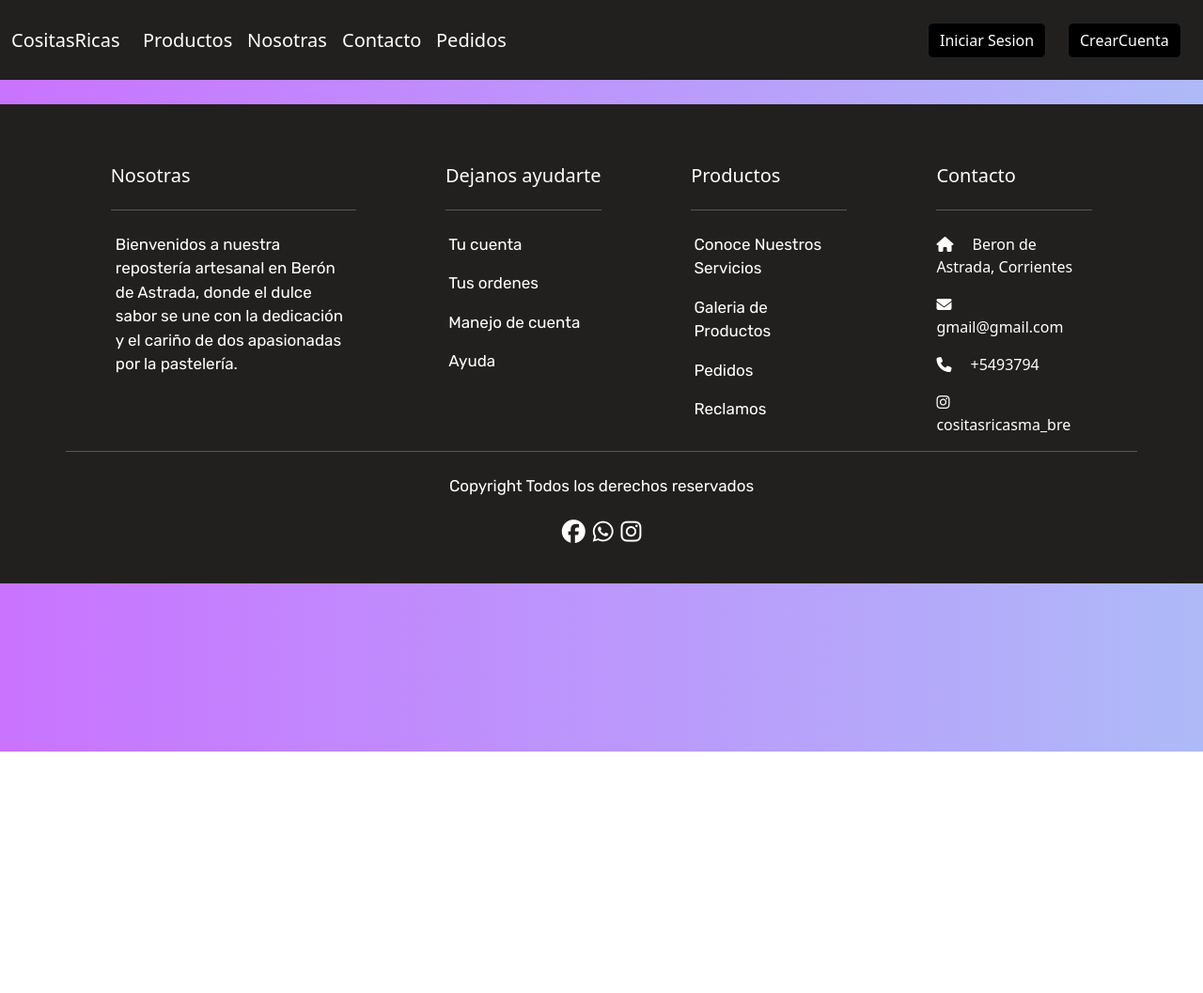
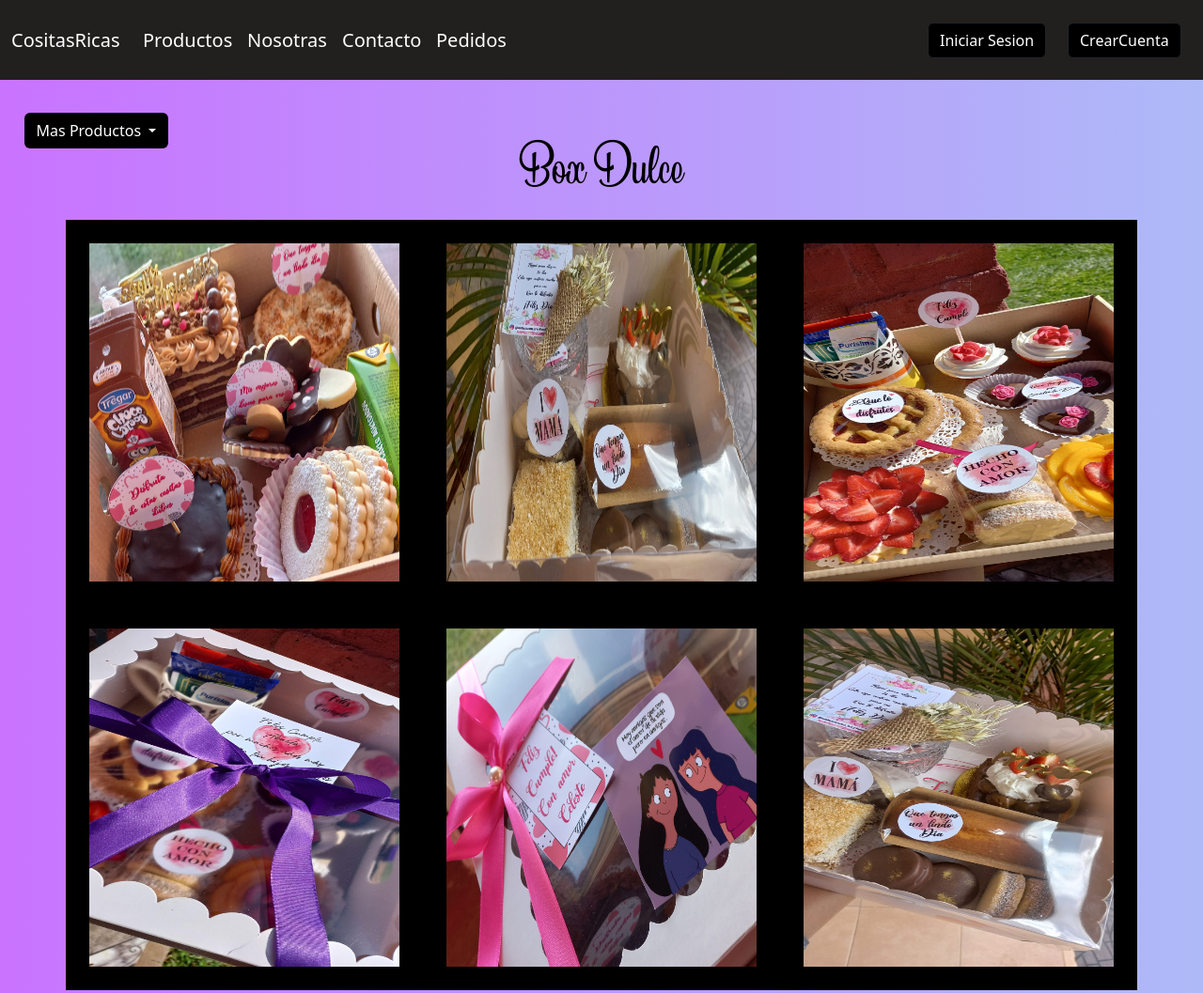
Before and after one commit to SandovalJE01/ProyectoFinal-DesarrolloWeb, a website: page my pages/galeriaBoxDulce.html in a window 1280 px wide. Shown: the top 1057 px of the page at 94% size. Before the commit the page ends 800 px from the top, so only its background shows below. Drawn offline with nearby package versions, Linux system fonts and the light colour scheme.

Commit message:
galeria box dulce

```diff
--- a/my pages/galeriaBoxDulce.html
+++ b/my pages/galeriaBoxDulce.html
@@ -57,7 +57,53 @@
 </header>
 <main>
     <body>
+        <section id="galeria" class="container">
 
+            <div class="btn-group">
+                <button class="btn btn-outline-white text-white bg-black dropdown-toggle" type="button"
+                    data-bs-toggle="dropdown" data-bs-auto-close="true" aria-expanded="false">
+                    Mas Productos
+                </button>
+                <ul class="dropdown-menu">
+                    <li><a class="dropdown-item" href="./galeriaBoxDulce.html">Box Dulce</a></li>
+                    <li><a class="dropdown-item" href="./galeriaTortasPersonalizadas.html">Tortas Personalizadas</a>
+                    </li>
+                    <li><a class="dropdown-item" href="./galeriaDulcesPersonalizados.html">Dulces Personalizados</a>
+                    </li>
+                    <li><a class="dropdown-item" href="./galeriaTortasClasicas.html">Tortas Clasicas</a></li>
+                    <li><a class="dropdown-item" href="./galeriaTartasyPostres.html">Tartas y Postres</a></li>
+                    <li><a class="dropdown-item" href="./galeriaOtrasEspecialidades.html">Otras Especialidades</a></li>
+                </ul>
+            </div>
+
+            <div class="text-center pt-5">
+                <h1 class="galeriatp">Box Dulce</h1>
+
+            </div>
+
+            <div class="row bg-black">
+                <div class="col-lg-4 col-md-6 col-sm-12">
+                    <img src="./media/BoxDulce.jpeg" alt="galeria imagen">
+                </div>
+                <div class="col-lg-4 col-md-6 col-sm-12">
+                    <img src="./media/BoxDulce (1).jpg" alt="galeria imagen">
+                </div>
+                <div class="col-lg-4 col-md-6 col-sm-12">
+                    <img src="./media/BoxDulce (2).jpg" alt="galeria imagen">
+                </div>
+                <div class="col-lg-4 col-md-6 col-sm-12">
+                    <img src="./media/BoxDulce (3).jpg" alt="galeria imagen">
+                </div>
+                <div class="col-lg-4 col-md-6 col-sm-12">
+                    <img src="./media/BoxDulce (4).jpg" alt="galeria imagen">
+                </div>
+                <div class="col-lg-4 col-md-6 col-sm-12">
+                    <img src="./media/BoxDulce (5).jpg" alt="galeria imagen">
+                </div>
+
+            </div>
+
+        </section>
     </body>
 
 </main>
@@ -157,6 +203,7 @@
     <script src="../js/popper.js"></script>
     <script src="../js/bootstrap.bundle.js"></script>
     <script src="https://kit.fontawesome.com/8cdaa4c984.js" crossorigin="anonymous"></script>
+    <script src="https://formspree.io/js/formbutton-v1.min.js" defer></script>
     <script>
 
         window.formbutton = window.formbutton || function () { (formbutton.q = formbutton.q || []).push(arguments) };
```
Also changed, not shown: index.html (+2 -1 lines), my pages/Nosotras.html (+1 -0 lines), my pages/Productos.html (+1 -0 lines), my pages/contacto.html (+1 -1 lines), my pages/galeriaDulcesPersonalizados.html (+1 -0 lines), my pages/galeriaOtrasEspecialidades.html (+1 -0 lines), my pages/galeriaTartasyPostres.html (+1 -0 lines), my pages/galeriaTortasClasicas.html (+1 -0 lines), my pages/galeriaTortasPersonalizadas.html (+9 -3 lines), my pages/pedidos.html (+1 -0 lines), my pages/media/BoxDulce (1).jpg (added), my pages/media/BoxDulce (2).jpg (added), my pages/media/BoxDulce (3).jpg (added), my pages/media/BoxDulce (4).jpg (added), 1 more files.
